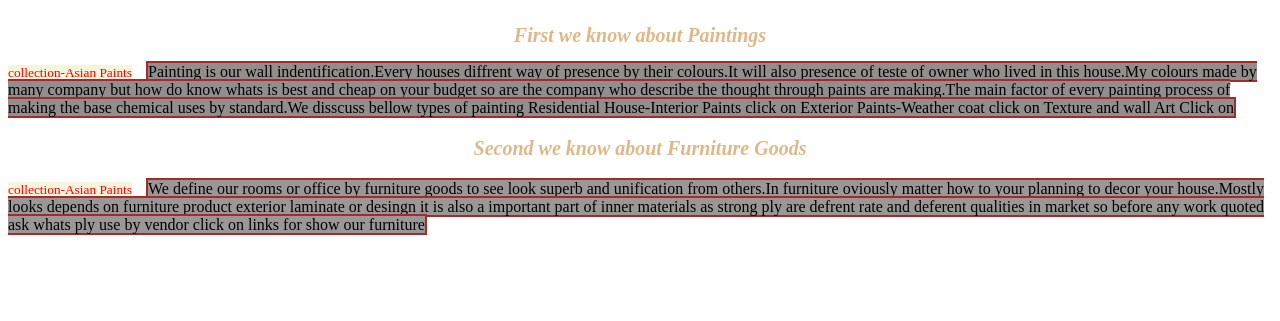
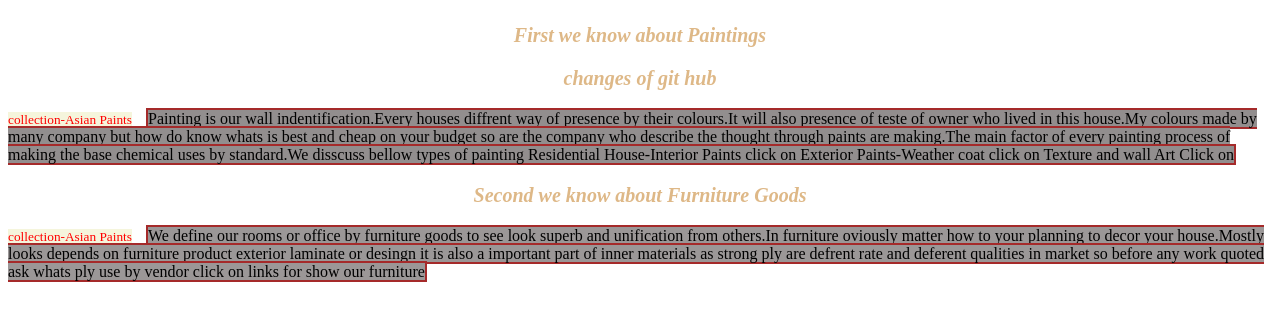
Before and after one commit to Sumitroy17/essayrepo, a plain HTML site: page index.html in a window 1280 px wide. Shown: the part 77-398 px from the top of the page. Drawn offline with Linux system fonts and the light colour scheme.

Commit message:
second commit

```diff
--- a/index.html
+++ b/index.html
@@ -10,6 +10,7 @@
 <body>
      <h1>Education on Painting and Furnture</h1>
      <h2> First we know about Paintings</h2>
+     <h3>changes of git hub</h3>
      <small>collection-Asian Paints</small>
     <dav class="paint">
     <p2>Painting is our wall indentification.Every houses diffrent way of presence by their colours.It will also presence of teste of
```
